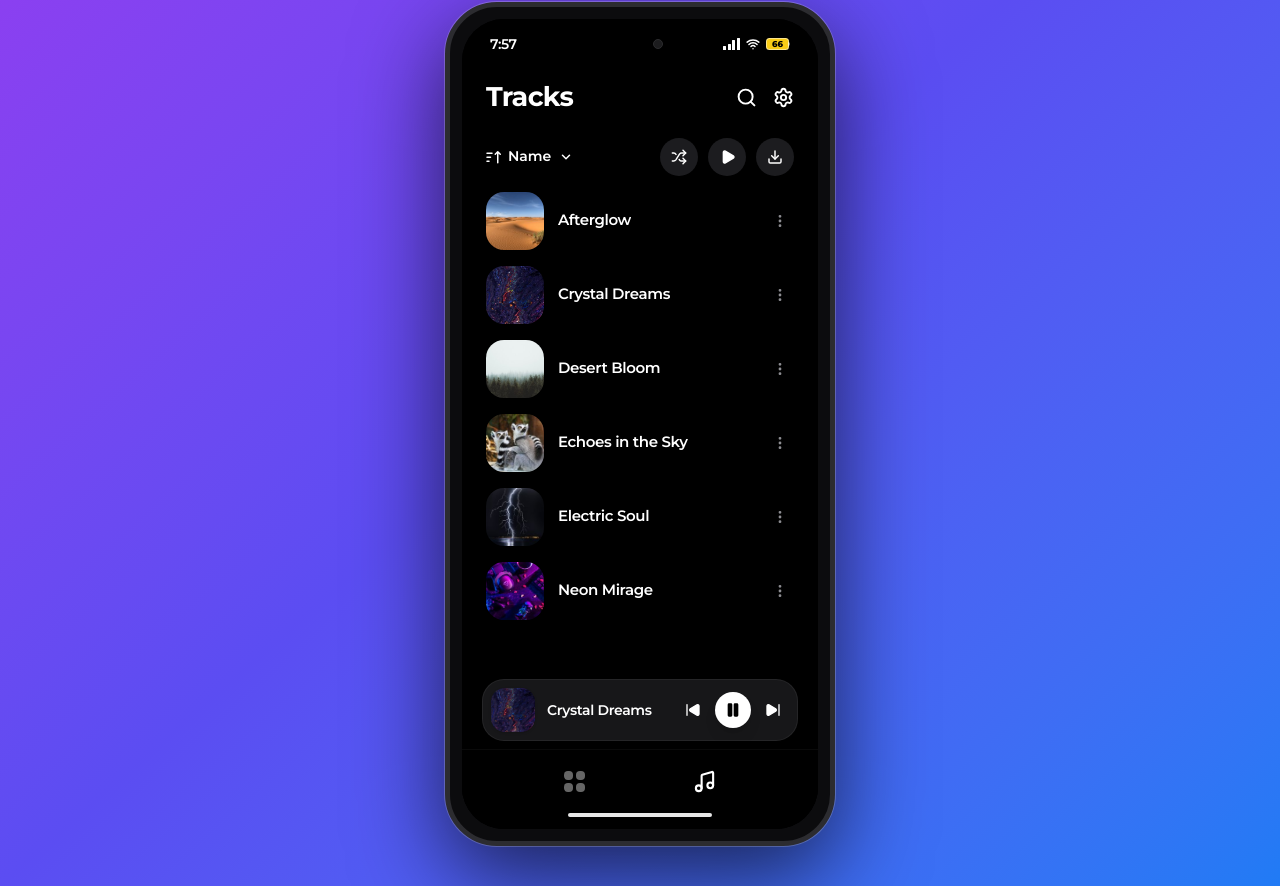
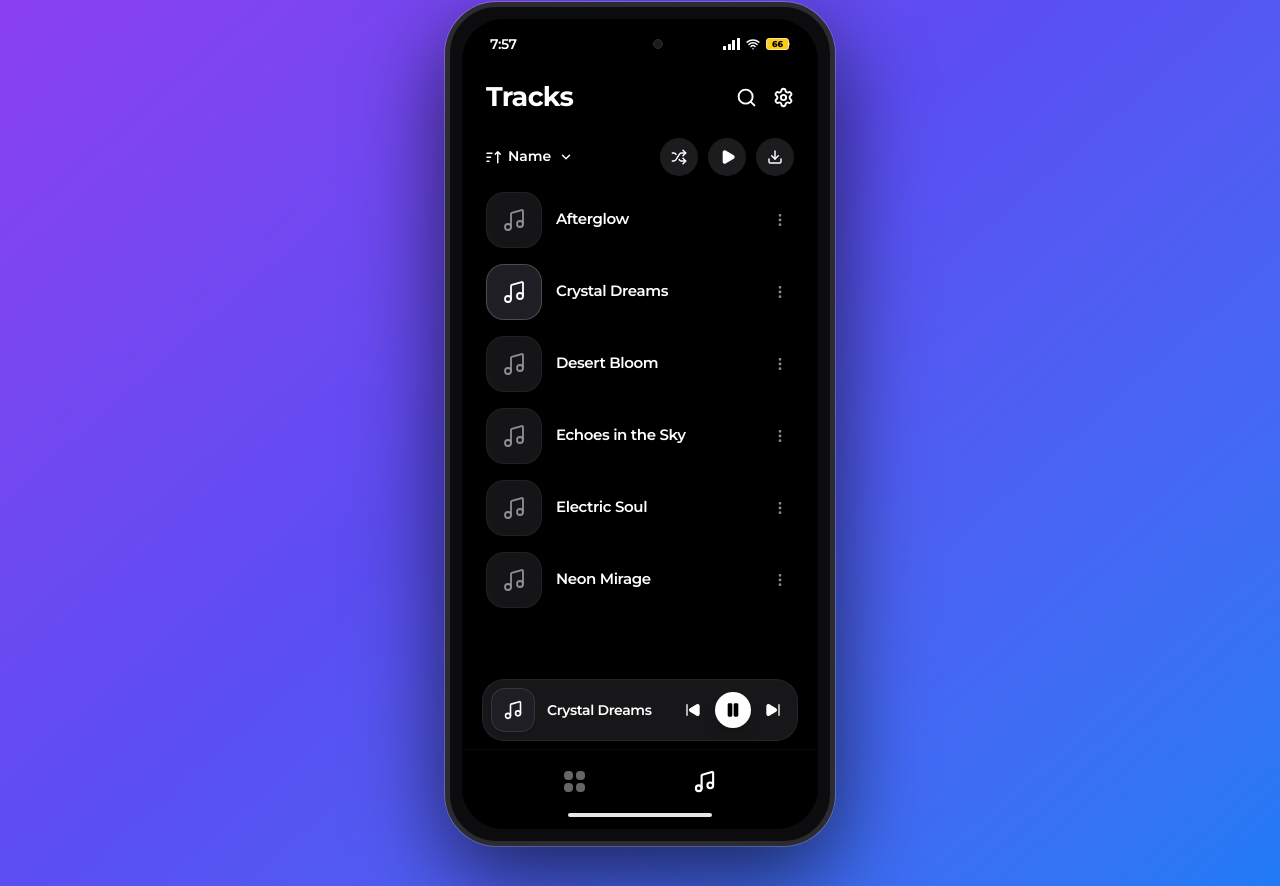
Before and after one commit to fahmirizalbudi/kakawihan, a React (Vite) app: page / in a window 1280 px wide. Shown: the part 243-1129 px from the top of the page. Built offline with nearby package versions, Linux system fonts and the light colour scheme.

Commit message:
feat: remove tracks image and change with music note icon

```diff
--- a/src/components/TracksScreen.tsx
+++ b/src/components/TracksScreen.tsx
@@ -17,40 +17,15 @@ import {
 interface TrackItem {
   id: string;
   title: string;
-  coverImage: string;
 }
 
 const TRACKS: TrackItem[] = [
-  {
-    id: '1',
-    title: 'Afterglow',
-    coverImage: '/covers/afterglow.jpg',
-  },
-  {
-    id: '2',
-    title: 'Crystal Dreams',
-    coverImage: '/covers/crystal-dreams.jpg',
-  },
-  {
-    id: '3',
-    title: 'Desert Bloom',
-    coverImage: '/covers/desert-bloom.jpg',
-  },
-  {
-    id: '4',
-    title: 'Echoes in the Sky',
-    coverImage: '/covers/echoes-in-the-sky.jpg',
-  },
-  {
-    id: '5',
-    title: 'Electric Soul',
-    coverImage: '/covers/electric-soul.jpg',
-  },
-  {
-    id: '6',
-    title: 'Neon Mirage',
-    coverImage: '/covers/neon-mirage.jpg',
-  },
+  { id: '1', title: 'Afterglow' },
+  { id: '2', title: 'Crystal Dreams' },
+  { id: '3', title: 'Desert Bloom' },
+  { id: '4', title: 'Echoes in the Sky' },
+  { id: '5', title: 'Electric Soul' },
+  { id: '6', title: 'Neon Mirage' },
 ];
 
 interface TracksScreenProps {
@@ -167,7 +142,7 @@ export function TracksScreen({ onSwitchToPlaylists }: TracksScreenProps) {
         </div>
       </div>
 
-      {/* 4. Tracks List */}
+      {/* 4. Tracks List (Using Music/Notes Icon instead of images) */}
       <div className="flex-1 overflow-y-auto px-6 space-y-4 pb-2 scrollbar-none">
         {TRACKS.map((track) => {
           const isCurrentActive = activeTrack === track.title;
@@ -178,14 +153,20 @@ export function TracksScreen({ onSwitchToPlaylists }: TracksScreenProps) {
               className="flex items-center justify-between group active:scale-[0.99] transition-transform cursor-pointer"
             >
               <div className="flex items-center gap-3.5 min-w-0">
-                <img
-                  src={track.coverImage}
-                  alt={track.title}
-                  className="w-[58px] h-[58px] rounded-[18px] object-cover shrink-0 shadow-md bg-[#1c1c1e]"
-                />
+                {/* Rounded Icon Container */}
+                <div
+                  className={`w-[56px] h-[56px] rounded-[18px] flex items-center justify-center shrink-0 border transition-all ${
+                    isCurrentActive
+                      ? 'bg-[#1e1e24] border-white/20 text-white shadow-md'
+                      : 'bg-[#151518] border-white/[0.05] text-[#8e8e93] group-hover:text-white group-hover:bg-[#1a1a1e]'
+                  }`}
+                >
+                  <Music className="w-6 h-6 stroke-[1.8]" />
+                </div>
+
                 <span
                   className={`font-semibold text-[15px] truncate tracking-tight transition-colors ${
-                    isCurrentActive ? 'text-white' : 'text-white group-hover:text-slate-200'
+                    isCurrentActive ? 'text-white font-bold' : 'text-white group-hover:text-slate-200'
                   }`}
                 >
                   {track.title}
@@ -211,13 +192,13 @@ export function TracksScreen({ onSwitchToPlaylists }: TracksScreenProps) {
       <div className="px-5 mb-2 shrink-0">
         <div className="bg-[#171719] border border-white/[0.06] rounded-[22px] p-2 pr-4 flex items-center justify-between shadow-2xl">
           <div className="flex items-center gap-3 min-w-0">
-            <img
-              src="/covers/crystal-dreams.jpg"
-              alt="Crystal Dreams"
-              className="w-11 h-11 rounded-[14px] object-cover shrink-0 shadow bg-[#1c1c1e]"
-            />
+            {/* Music note icon for mini player */}
+            <div className="w-11 h-11 rounded-[14px] bg-[#1e1e24] border border-white/10 flex items-center justify-center shrink-0 text-white shadow">
+              <Music className="w-5 h-5 stroke-[1.9]" />
+            </div>
+
             <span className="text-white font-semibold text-[14px] truncate tracking-tight">
-              Crystal Dreams
+              {activeTrack}
             </span>
           </div>
 
```
